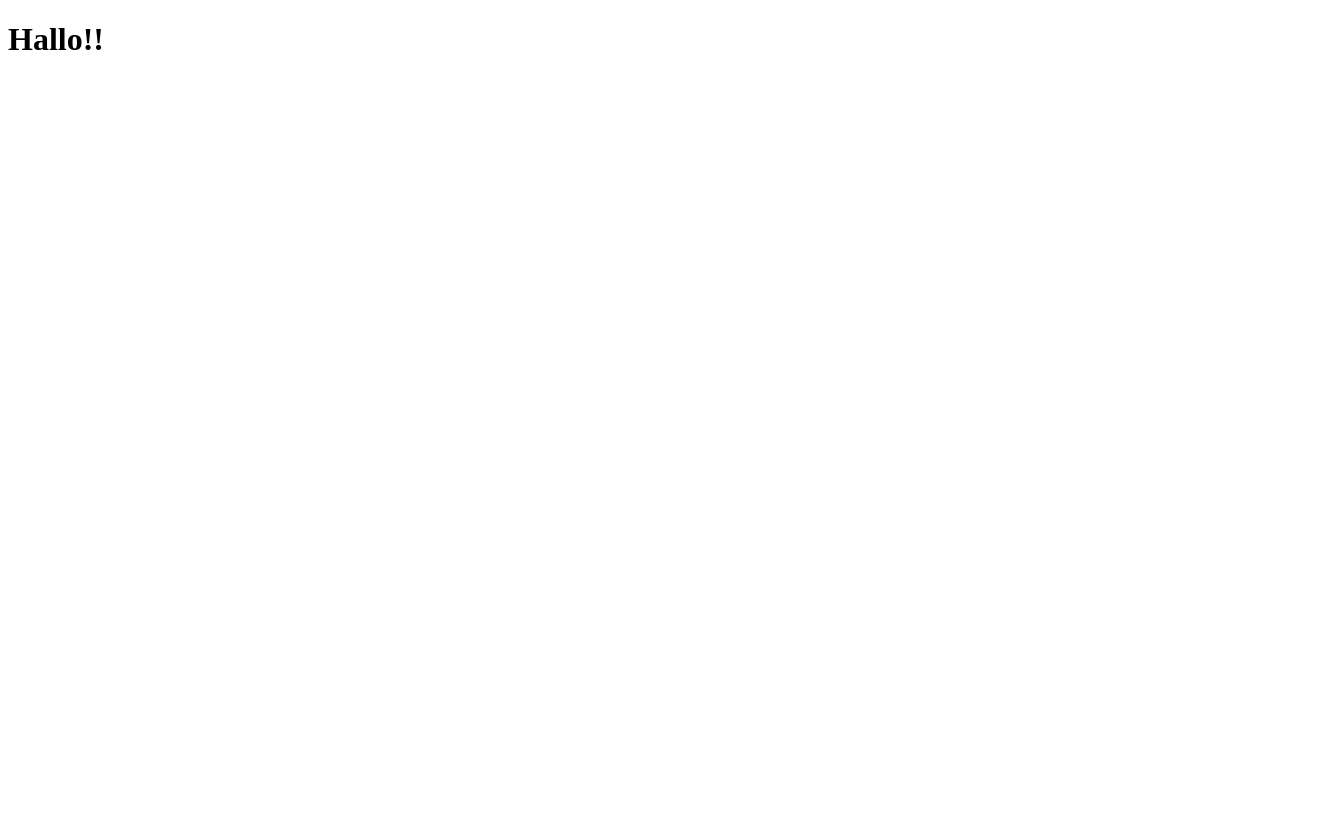
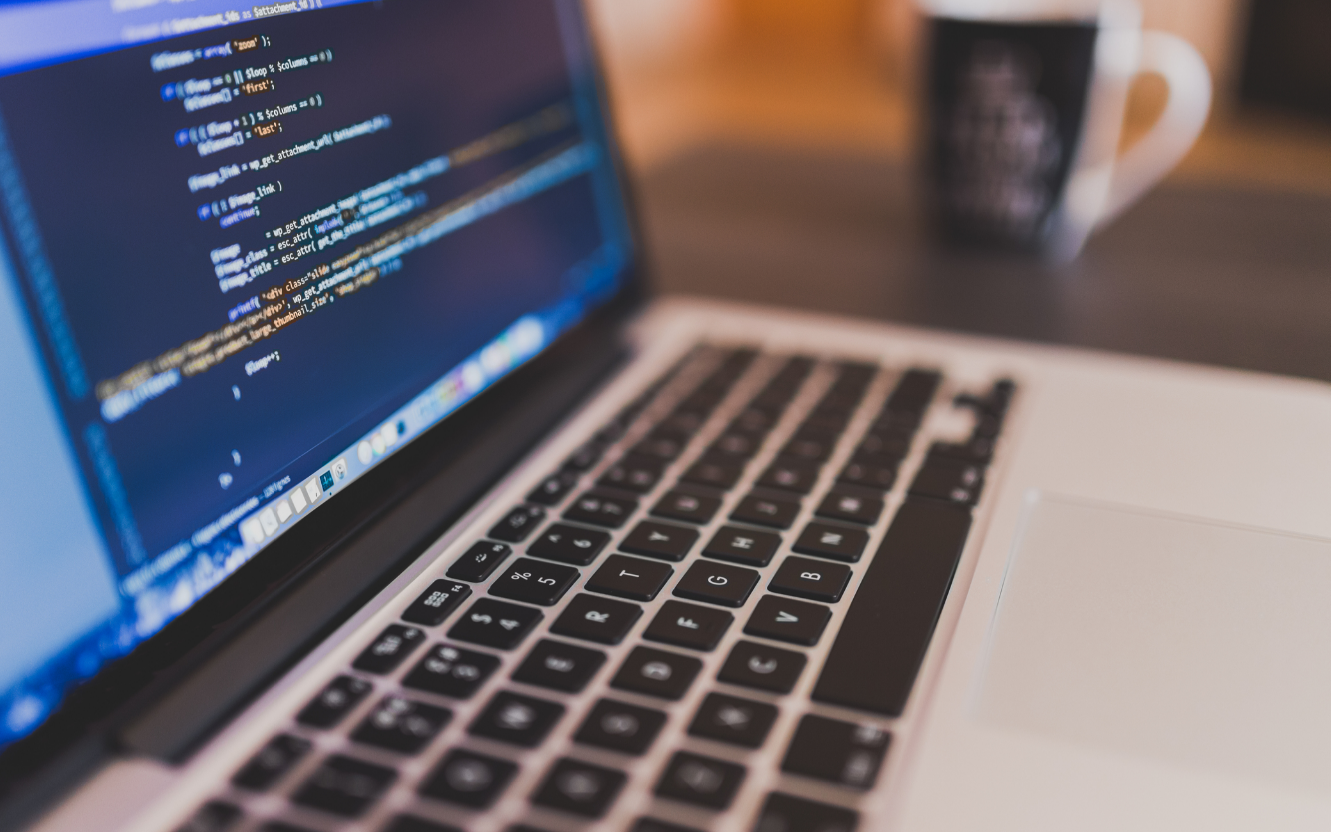
Before and after one commit to richardlieknis/angular-demo, an Angular app: page / in a window 1280 px wide. Shown: the whole page, 1331 px wide, since content can reach past the window. Before the commit the page ends 800 px from the top, so only its background shows below. Built offline with nearby package versions, Linux system fonts and the light colour scheme.

Commit message:
slideshow added

```diff
--- a/src/app/app.component.html
+++ b/src/app/app.component.html
@@ -1,3 +1,4 @@
-<h1>Hallo!!</h1>
-
+<div class="slideshow-container">
+    <img class="img-slideshow" src="../assets/img/notebook.jpg">
+</div>
 <router-outlet></router-outlet>
--- a/src/app/app.component.scss
+++ b/src/app/app.component.scss
@@ -0,0 +1,15 @@
+.img-slideshow {
+    height: 100vh;
+    width: 100%;
+    object-fit: cover;
+    animation: zoomIn 5s ease infinite;
+}
+
+@keyframes zoomIn {
+    from {
+        transform: scale(1);
+    }
+    to {
+        transform: scale(1.1);
+    }
+}
--- a/src/styles.scss
+++ b/src/styles.scss
@@ -1 +1,7 @@
 /* You can add global styles to this file, and also import other style files */
+
+body {
+    margin: 0;
+    padding: 0;
+    box-sizing: border-box;
+}
```
Also changed, not shown: src/assets/img/notebook.jpg (added), 1 other file (tests, documents, lock files or other folders).
